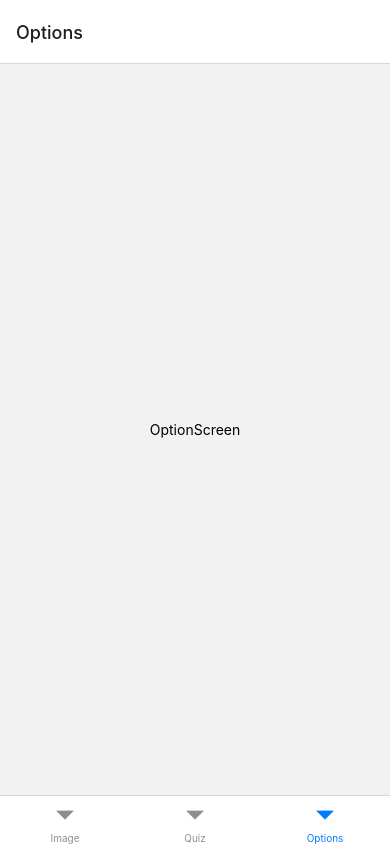
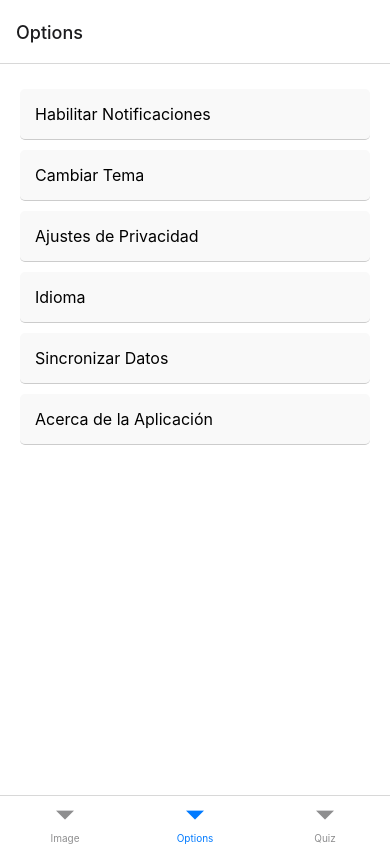
Before and after one commit to JuanIkari/Taller-Navegacion, a React Native app in the folder Nav-Tab/: screen /Options in a window 390 px wide. Built offline with nearby package versions, Linux system fonts and the light colour scheme.

Commit message:
paso 3 (Nav-Tab) ✅

```diff
--- a/Nav-Tab/App.js
+++ b/Nav-Tab/App.js
@@ -13,8 +13,8 @@ export default function App() {
     <NavigationContainer>
       <Tab.Navigator>
         <Tab.Screen name="Image" component={ImageScreen} />
+        <Tab.Screen name="Options" component={OptionScreen} />
         <Tab.Screen name="Quiz" component={QuizScreen} />
-        <Tab.Screen name="Options" component={OptionScreen} />
       </Tab.Navigator>
     </NavigationContainer>
   );
--- a/Nav-Tab/Screens/OptionScreen.js
+++ b/Nav-Tab/Screens/OptionScreen.js
@@ -1,12 +1,57 @@
-import * as React from "react";
-import { View, Text } from "react-native";
+import React from "react";
+import {
+  FlatList,
+  Text,
+  View,
+  StyleSheet,
+  TouchableOpacity,
+} from "react-native";
 
-// Pantalla de Perfil, accesible desde la pestaña de "Profile"
-export default function ProfileScreen() {
+export default function OptionsScreen() {
+  const options = [
+    { title: "Habilitar Notificaciones" },
+    { title: "Cambiar Tema" },
+    { title: "Ajustes de Privacidad" },
+    { title: "Idioma" },
+    { title: "Sincronizar Datos" },
+    { title: "Acerca de la Aplicación" },
+  ];
+
+  const renderItem = ({ item }) => (
+    <TouchableOpacity
+      style={styles.optionItem}
+      onPress={() => OptionPress(item)}
+    >
+      <Text style={styles.optionText}>{item.title}</Text>
+    </TouchableOpacity>
+  );
+
+  const OptionPress = (item) => {
+    alert(`Opción seleccionada: ${item.title}`);
+  };
+
   return (
-    <View style={{ flex: 1, alignItems: "center", justifyContent: "center" }}>
-      {/* Contenido simple de la pantalla Profile */}
-      <Text>OptionScreen</Text>
+    <View style={styles.container}>
+      <FlatList data={options} renderItem={renderItem} />
     </View>
   );
 }
+
+const styles = StyleSheet.create({
+  container: {
+    flex: 1,
+    backgroundColor: "#fff",
+    padding: 20,
+  },
+  optionItem: {
+    padding: 15,
+    backgroundColor: "#f9f9f9",
+    borderBottomWidth: 1,
+    borderBottomColor: "#ccc",
+    borderRadius: 5,
+    marginVertical: 5,
+  },
+  optionText: {
+    fontSize: 16,
+  },
+});
```
